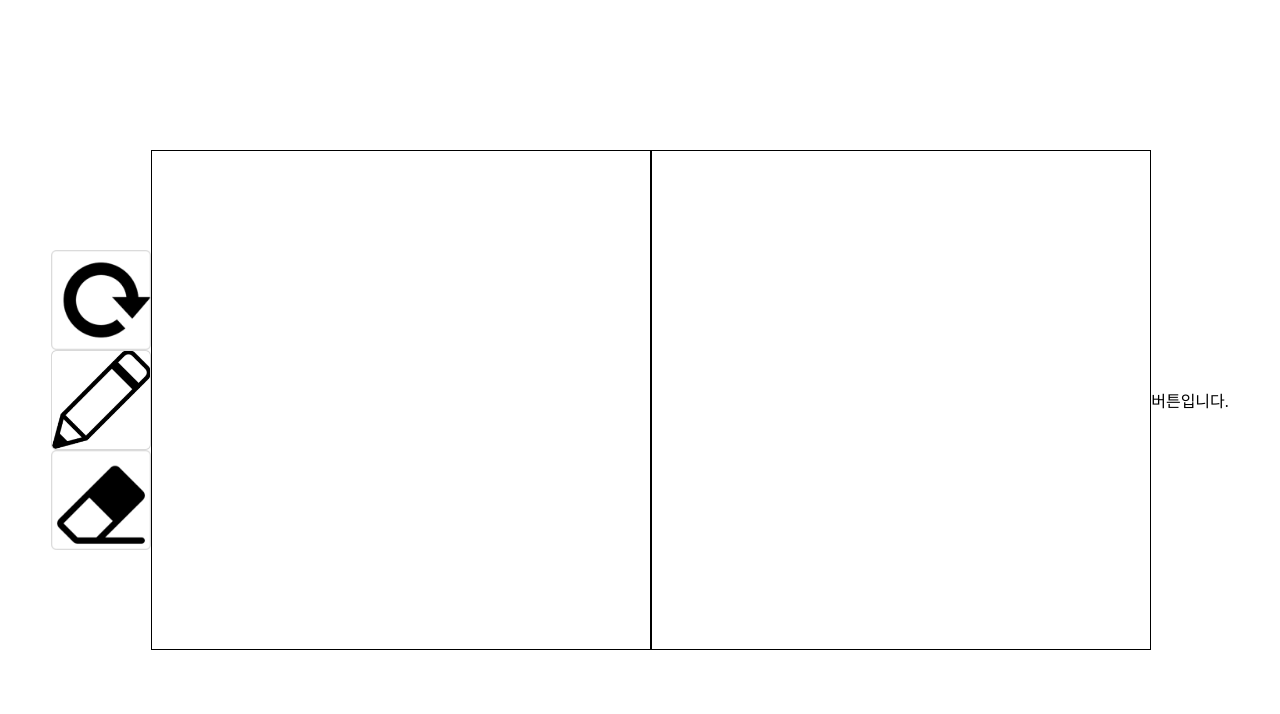
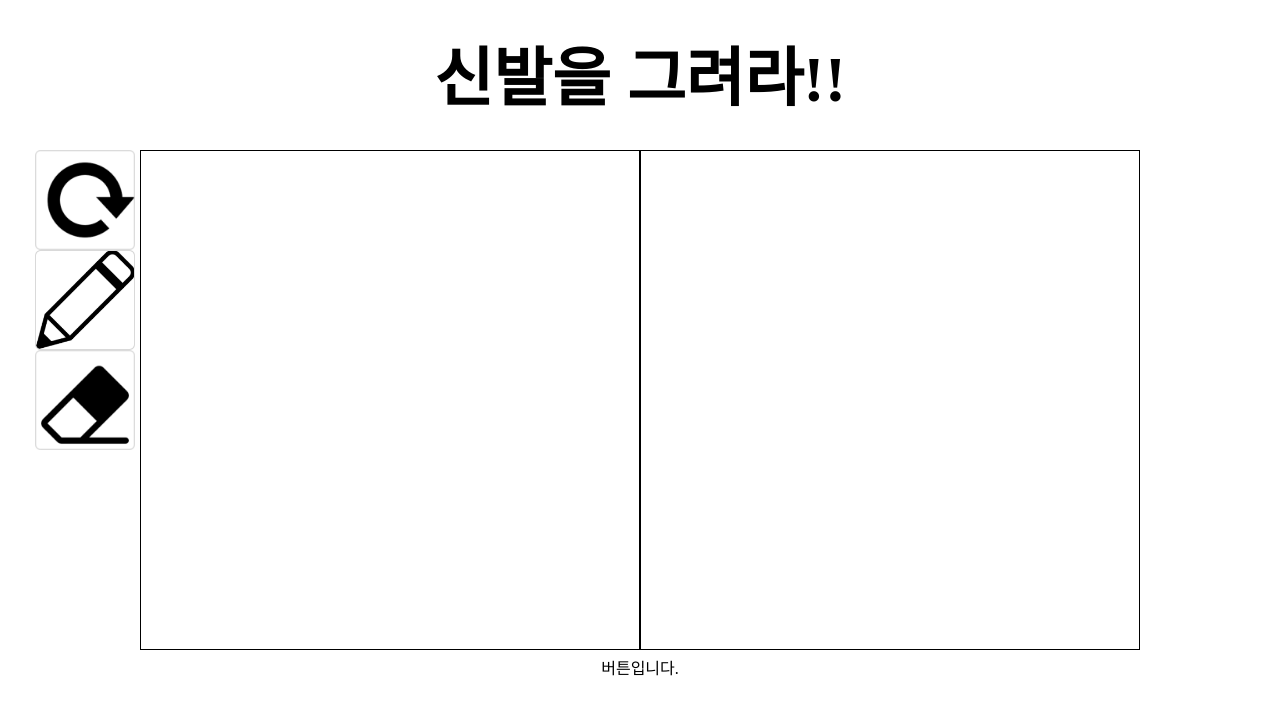
Before and after one commit to Good-Shoes/Good-Shoes_Frontend, a Next.js app: page / in a window 1280 px wide. Shown: the top 714 px of the page. Built offline with nearby package versions, Linux system fonts and the light colour scheme.

Commit message:
grid 이용해서 재배치

```diff
--- a/src/components/ChangeButton/Change_button.tsx
+++ b/src/components/ChangeButton/Change_button.tsx
@@ -1,7 +1,8 @@
 import React from "react";
+import { Button } from "./Style";
 
 const Change_button = () => {
-  return <div>버튼입니다.</div>;
+  return <Button>버튼입니다.</Button>;
 };
 
 export default Change_button;
--- a/src/components/ChangeButton/Style.ts
+++ b/src/components/ChangeButton/Style.ts
@@ -1 +1,7 @@
 import styled from "styled-components";
+
+export const Button = styled.div`
+  grid-row-start: 3;
+  grid-column-start: 2;
+  justify-self: center;
+`;
--- a/src/components/Header/Header.tsx
+++ b/src/components/Header/Header.tsx
@@ -1,7 +1,12 @@
 import React from "react";
+import { H1 } from "./Style";
 
 const Header = () => {
-  return <div></div>;
+  return (
+    <>
+      <H1>신발을 그려라!!</H1>
+    </>
+  );
 };
 
 export default Header;
--- a/src/components/Header/Style.ts
+++ b/src/components/Header/Style.ts
@@ -1 +1,9 @@
 import styled from "styled-components";
+
+export const H1 = styled.h1`
+  grid-column-start: 2;
+  grid-column-end: 3;
+  justify-self: center;
+  align-self: center;
+  font-size: 4rem;
+`;
--- a/src/pages/index.tsx
+++ b/src/pages/index.tsx
@@ -7,6 +7,7 @@ import { Mouse_Cursor } from "../Atoms/atom";
 import * as S from "./indexStyle";
 import View_board from "../components/Board/view_board/View_board";
 import Change_button from "../components/ChangeButton/Change_button";
+import Header from "../components/Header/Header";
 
 const Home: NextPage = () => {
   const Cursor = useRecoilValue(Mouse_Cursor);
@@ -18,6 +19,7 @@ const Home: NextPage = () => {
         <link rel="icon" href="/favicon.ico" />
       </Head>
       <S.All cursorname={Cursor}>
+        <Header />
         <S.Cursor>
           <Refresh />
           <Pencil />
--- a/src/pages/indexStyle.ts
+++ b/src/pages/indexStyle.ts
@@ -4,10 +4,10 @@ import styled from "styled-components";
 export const All = styled.div<{ cursorname: string }>`
   width: 100%;
   height: 100vh;
-  display: flex;
-  justify-content: center;
-  align-items: center;
-
+  display: grid;
+  grid-template-columns: repeat(3, 1fr);
+  grid-template-rows: repeat(3, 1fr);
+  gap: 5px;
   cursor: ${(p): string | undefined =>
     p.cursorname == "default"
       ? "default"
@@ -17,12 +17,13 @@ export const All = styled.div<{ cursorname: string }>`
 `;
 
 export const Cursor = styled.div`
-  display: flex;
-  flex-direction: column;
-  justify-content: flex-start;
+  grid-row-start: 2;
+  grid-row-end: 3;
+  justify-self: end;
 `;
 
 export const Board = styled.div`
   display: flex;
-  flex-direction: row;
+  grid-column-start: 2;
+  grid-column-end: 3;
 `;
```
